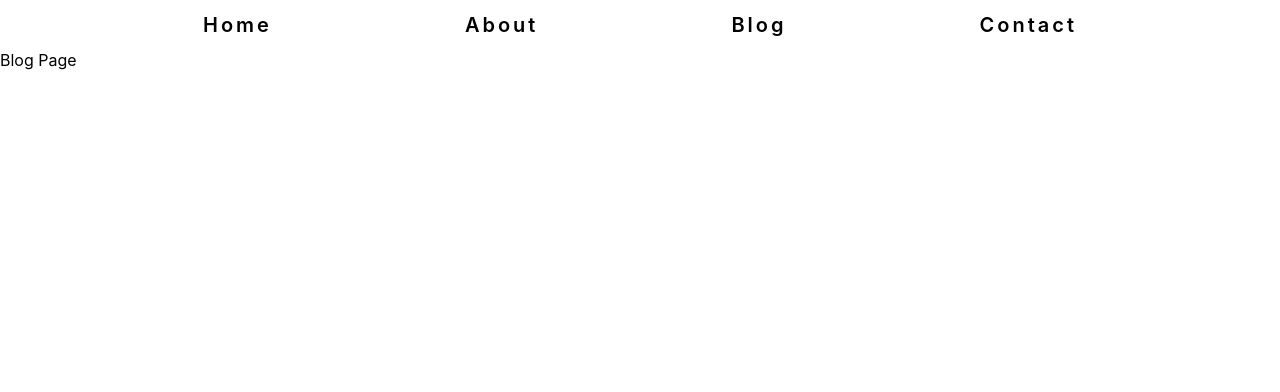
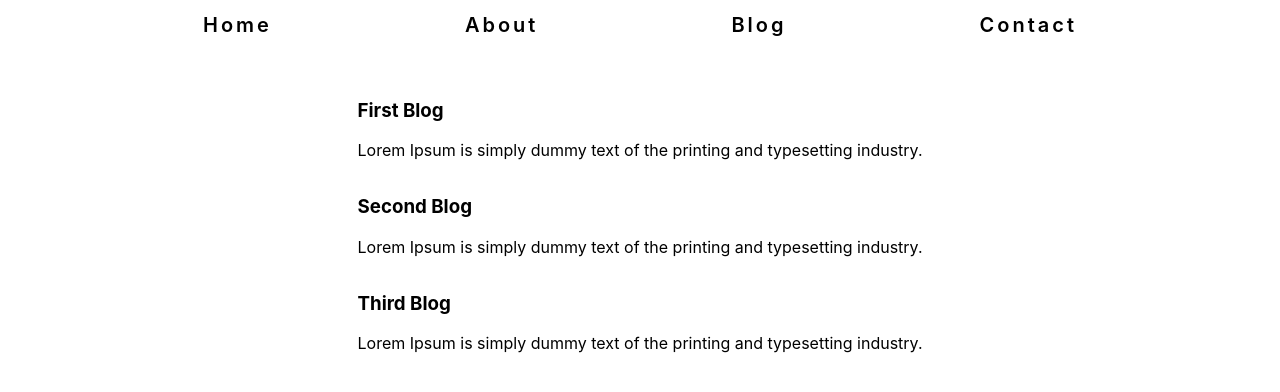
Before and after one commit to Nabeel-Chhipa/next.js-first-app, a Next.js app: page /blog in a window 1280 px wide. Shown: the top 392 px of the page. Built offline with nearby package versions, Linux system fonts and the light colour scheme.

Commit message:
add Blog/BlogPost pages

```diff
--- a/pages/blog.js
+++ b/pages/blog.js
@@ -1,5 +1,7 @@
 import Head from 'next/head'
-import About from "./about"
+// import About from "./about"
+import styles from '../styles/Blog.module.css'
+import Link from 'next/link'
 
 const Blog = () => {
   return (
@@ -10,7 +12,26 @@ const Blog = () => {
         <link rel="icon" href="/favicon.ico" />
       </Head>
     {/* <About /> */}
-    <div className="title">Blog Page</div>
+    <div className={styles.blogs}>
+          <div className='blogItem'>
+            <Link href='/blogpost/First Blog'>
+              <h3>First Blog</h3>
+            </Link>
+            <p>Lorem Ipsum is simply dummy text of the printing and typesetting industry.</p>
+          </div>
+          <div className='blogItem'>
+            <Link href='/blogpost/Second Blog'>
+              <h3>Second Blog</h3>
+            </Link>
+            <p>Lorem Ipsum is simply dummy text of the printing and typesetting industry.</p>
+          </div>
+          <div className='blogItem'>
+            <Link href='/blogpost/Third Blog'>
+              <h3>Third Blog</h3>
+            </Link>
+            <p>Lorem Ipsum is simply dummy text of the printing and typesetting industry.</p>
+          </div>
+        </div>
     </>
   )
 }
--- /dev/null
+++ b/styles/Blog.module.css
@@ -0,0 +1,7 @@
+.blogs {
+    justify-content: center;
+    align-items: center;
+    display: flex;
+    flex-direction: column;
+    margin-top: 30px;
+}
```
Also changed, not shown: pages/blogpost/[slug].js (+32 -2 lines).
